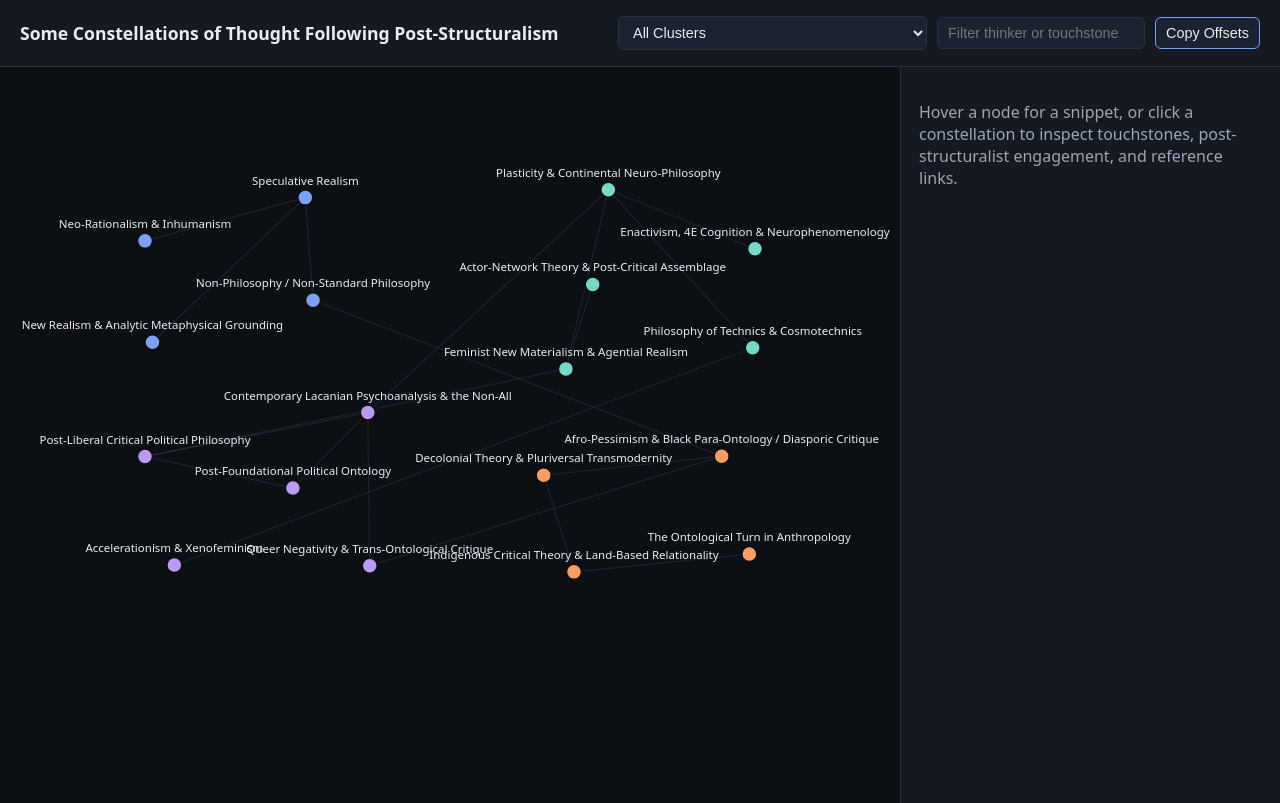
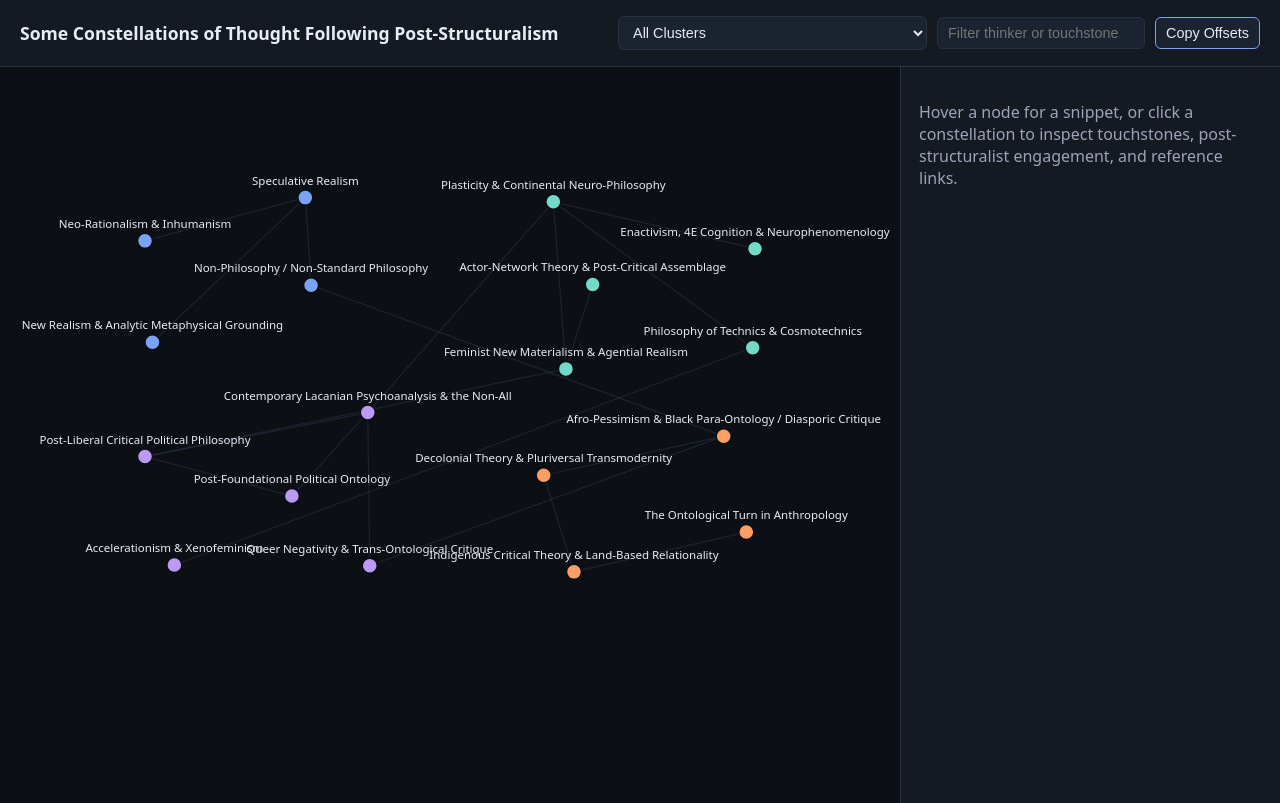
Before and after one commit to 5hffprg2nw-cmyk/constellations-, a plain HTML site: page index.html in a window 1280 px wide. Drawn offline with Linux system fonts and the light colour scheme.

Commit message:
Update index.html

```diff
--- a/index.html
+++ b/index.html
@@ -447,28 +447,79 @@
     };
 
    const nodeOffsets = {
-      "speculative-realism": { dx: 0, dy: 0 },
-      "neo-rationalism": { dx: 0, dy: 0 },
-      "non-philosophy": { dx: 0, dy: 0 },
-      "new-realism-grounding": { dx: 0, dy: 0 },
-
-      "feminist-new-materialism": { dx: 0, dy: 0 },
-      "plasticity-neuro-philosophy": { dx: 0, dy: 0 },
-      "philosophy-of-technics": { dx: 0, dy: 0 },
-      "actor-network-theory": { dx: 0, dy: 0 },
-      "enactivism-4e": { dx: 0, dy: 0 },
-
-      "lacanian-non-all": { dx: 0, dy: 0 },
-      "post-foundational-political": { dx: 0, dy: 0 },
-      "queer-negativity-trans": { dx: 0, dy: 0 },
-      "accelerationism-xenofeminism": { dx: 0, dy: 0 },
-      "post-liberal-critical-political": { dx: 0, dy: 0 },
-
-      "ontological-turn": { dx: 0, dy: 0 },
-      "indigenous-critical": { dx: 0, dy: 0 },
-      "decolonial-theory": { dx: 0, dy: 0 },
-      "afro-pessimism-para-ontology": { dx: 0, dy: 0 }
-    };
+  "speculative-realism": {
+    "dx": 0,
+    "dy": 0
+  },
+  "neo-rationalism": {
+    "dx": 0,
+    "dy": 0
+  },
+  "non-philosophy": {
+    "dx": -2,
+    "dy": -15
+  },
+  "new-realism-grounding": {
+    "dx": 0,
+    "dy": 0
+  },
+  "feminist-new-materialism": {
+    "dx": 0,
+    "dy": 0
+  },
+  "plasticity-neuro-philosophy": {
+    "dx": -55,
+    "dy": 12
+  },
+  "philosophy-of-technics": {
+    "dx": 0,
+    "dy": 0
+  },
+  "actor-network-theory": {
+    "dx": 0,
+    "dy": 0
+  },
+  "enactivism-4e": {
+    "dx": 0,
+    "dy": 0
+  },
+  "lacanian-non-all": {
+    "dx": 0,
+    "dy": 0
+  },
+  "post-foundational-political": {
+    "dx": -1,
+    "dy": 8
+  },
+  "queer-negativity-trans": {
+    "dx": 0,
+    "dy": 0
+  },
+  "accelerationism-xenofeminism": {
+    "dx": 0,
+    "dy": 0
+  },
+  "post-liberal-critical-political": {
+    "dx": 0,
+    "dy": 0
+  },
+  "ontological-turn": {
+    "dx": -3,
+    "dy": -22
+  },
+  "indigenous-critical": {
+    "dx": 0,
+    "dy": 0
+  },
+  "decolonial-theory": {
+    "dx": 0,
+    "dy": 0
+  },
+  "afro-pessimism-para-ontology": {
+    "dx": 2,
+    "dy": -20
+  }
+};
 
     const nodes = CONSTELLATIONS.map((c, i) => {
       const base = clusterCenters[c.cluster];
```
